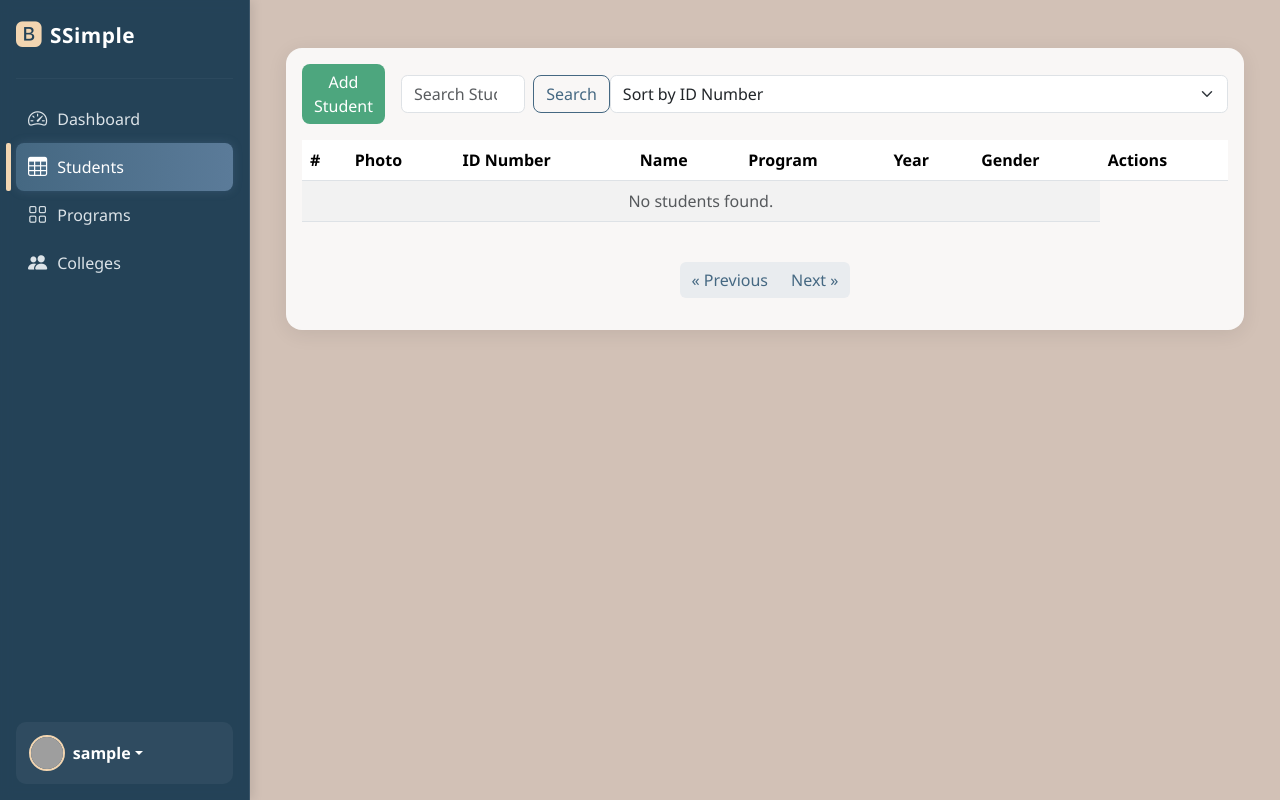
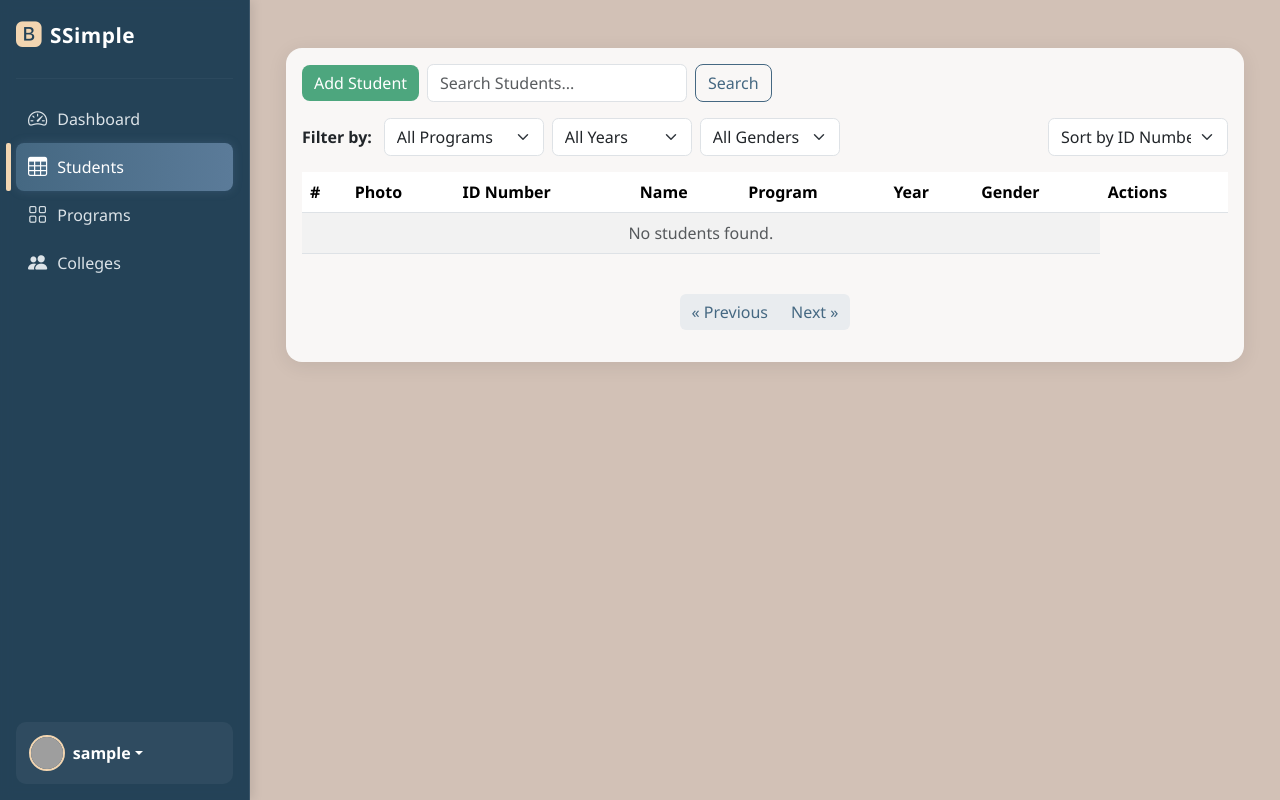
Before and after one commit to NightsProject/SSimple---Web-app, a Flask app: page /students in a window 1280 px wide. Run offline with Flask 3, Linux system fonts and the light colour scheme; the visitor is signed in with stand-in values (Sample User, id 1); data that the repository does not hold is empty; some libraries are stand-ins or nearby versions; grey boxes are pictures that could not be loaded.

Commit message:
add filter functionality

```diff
--- a/app/db_init.py
+++ b/app/db_init.py
@@ -158,7 +158,7 @@ def ready_student_table():
     """
     first_names = ['John', 'Jane', 'Alice', 'Bob', 'Charlie', 'Diana', 'Eve', 'Frank', 'Grace', 'Henry', 'Ivy', 'Jack', 'Kate', 'Liam', 'Mia', 'Noah', 'Olivia', 'Peter', 'Quinn', 'Ryan', 'Sophia', 'Tyler', 'Uma', 'Victor', 'Wendy', 'Xander', 'Yara', 'Zoe']
     last_names = ['Doe', 'Smith', 'Johnson', 'Williams', 'Brown', 'Davis', 'Miller', 'Wilson', 'Moore', 'Taylor', 'Anderson', 'Thomas', 'Jackson', 'White', 'Harris', 'Martin', 'Thompson', 'Garcia', 'Martinez', 'Robinson', 'Clark', 'Rodriguez', 'Lewis', 'Lee', 'Walker', 'Hall', 'Allen', 'Young', 'Hernandez', 'King']
-    year_levels = ['1st Year', '2nd Year', '3rd Year', '4th Year', '5th Year', '6th Year']
+    year_levels = ['1st Year', '2nd Year', '3rd Year', '4th Year', '5th Year']
     programs = ['BSCE', 'BSEE', 'BSME', 'BSCS', 'BSMATH', 'BSPHY', 'BAENG', 'BAHIST', 'BAART']
     genders = ['Male', 'Female', 'Other']
 
@@ -194,7 +194,7 @@ def ready_year_level_table():
     ON CONFLICT (year_level) DO NOTHING
     """
     year_levels = [('1st Year',), ('2nd Year',), ('3rd Year',),
-                   ('4th Year',), ('5th Year',), ('6th Year',)]
+                   ('4th Year',), ('5th Year',)]
     conn = get_connection()
     cur = conn.cursor()
     try:
--- a/app/students/controller.py
+++ b/app/students/controller.py
@@ -14,14 +14,25 @@ def students_list():
     if 'user_id' not in session:
         return redirect(url_for('user.login'))
 
-    # Get search, sort, and pagination parameters
+    # Get search, sort, pagination, and filter parameters
     search = request.args.get('q', '')
     sort_by = request.args.get('sort', 'id')
     page = int(request.args.get('page', 1))
     per_page = int(request.args.get('per_page', 10))
+    program_code_filter = request.args.get('program_code', '')
+    year_filter = request.args.get('year', '')
+    gender_filter = request.args.get('gender', '')
 
-    # Get paginated students list with search and sort applied
-    students_data = Students.get_all(search=search, sort_by=sort_by, page=page, per_page=per_page)
+    # Get paginated students list with search, sort, and filters applied
+    students_data = Students.get_all(
+        search=search,
+        sort_by=sort_by,
+        page=page,
+        per_page=per_page,
+        program_code_filter=program_code_filter if program_code_filter else None,
+        year_filter=year_filter if year_filter else None,
+        gender_filter=gender_filter if gender_filter else None
+    )
     students = students_data['items']
 
     # prepare add/edit form and program choices so modal options are available on page load
@@ -45,6 +56,13 @@ def students_list():
     def url_for_page(page_num):
         args = request.args.copy()
         args['page'] = page_num
+        # Preserve filter parameters in pagination URLs
+        if program_code_filter:
+            args['program_code'] = program_code_filter
+        if year_filter:
+            args['year'] = year_filter
+        if gender_filter:
+            args['gender'] = gender_filter
         return url_for('students.students_list', **args)
 
     prev_url = url_for_page(page - 1) if page > 1 else None
@@ -263,19 +281,30 @@ def delete_student():
 # API Endpoints
 @students_bp.route('/api/students', methods=['GET'])
 def api_list_students():
-    """API endpoint to list students with pagination, search, and sort."""
+    """API endpoint to list students with pagination, search, sort, and filters."""
     if 'user_id' not in session:
         return jsonify({'error': 'Unauthorized'}), 401
 
     try:
-        # Get search, sort, and pagination parameters
+        # Get search, sort, pagination, and filter parameters
         search = request.args.get('q', '')
         sort_by = request.args.get('sort', 'id')
         page = int(request.args.get('page', 1))
         per_page = int(request.args.get('per_page', 10))
+        program_code_filter = request.args.get('program_code', '')
+        year_filter = request.args.get('year', '')
+        gender_filter = request.args.get('gender', '')
 
-        # Get paginated students data
-        students_data = Students.get_all(search=search, sort_by=sort_by, page=page, per_page=per_page)
+        # Get paginated students data with filters
+        students_data = Students.get_all(
+            search=search,
+            sort_by=sort_by,
+            page=page,
+            per_page=per_page,
+            program_code_filter=program_code_filter if program_code_filter else None,
+            year_filter=year_filter if year_filter else None,
+            gender_filter=gender_filter if gender_filter else None
+        )
 
         return jsonify({
             'success': True,
--- a/app/templates/login.html
+++ b/app/templates/login.html
@@ -25,11 +25,9 @@
                     {{ form.password(class="form-control", id="password") }}
                     <div id="password-error" class="text-danger" style="display: none;"></div>
                 </div>
-                <div class="form-check mb-3">
-                    {{ form.remember_me(class="form-check-input") }}
-                    {{ form.remember_me.label(class="form-check-label") }}
+                <div class="d-flex justify-content-center text-center">
+                    <button type="submit" class="btn btn-primary" id="login-btn">Log in</button>
                 </div>
-                <button type="submit" class="btn btn-primary w-100" id="login-btn">Log in</button>
             </form>
             <hr>
             <div class="text-center">
--- a/app/templates/signup.html
+++ b/app/templates/signup.html
@@ -41,7 +41,9 @@
                     <div id="profile_picture-error" class="text-danger" style="display: none;"></div>
                     <small class="form-text text-muted">Optional. Upload a profile picture (JPG, PNG, JPEG only).</small>
                 </div>
-                <button type="submit" class="btn btn-success w-100" id="register-btn">Submit</button>
+                <div class="d-flex justify-content-center text-center">
+                    <button type="submit" class="btn btn-success w-100" id="register-btn">Submit</button>
+                </div>
             </form>
             <hr>
             <div class="text-center">
--- a/app/templates/students.html
+++ b/app/templates/students.html
@@ -5,28 +5,54 @@
   <div class="card">
     <div class="card-body">
 
-  <div class="d-flex justify-content-between align-items-center mb-3">
+  <div class="d-flex justify-content-between align-items-center mb-3 flex-wrap gap-3">
 
-    <!-- Left side: New Student button + Search -->
-    <div class="d-flex align-items-center">
-      <!-- New Student Button (opens modal) -->
-      <button class="btn btn-success me-3" data-bs-toggle="modal" data-bs-target="#addStudentModal" id="addStudentBtn">
+  <!-- Left side: New Student + Search -->
+  <div class="d-flex align-items-center flex-wrap gap-2">
+
+    <!-- Add Student Button -->
+    <button class="btn btn-success" data-bs-toggle="modal" data-bs-target="#addStudentModal" id="addStudentBtn">
       Add Student
     </button>
 
     <!-- Search -->
-      <div class="d-flex" role="search">
-        <input class="form-control me-2"
+    <div class="d-flex align-items-center gap-2">
+      <input class="form-control"
              type="search"
              placeholder="Search Students..."
              id="searchInput"
-              value="">
+             style="width: 260px;">
       <button class="btn btn-outline-primary" type="button" onclick="searchStudents()">Search</button>
     </div>
   </div>
 
+  <!-- Filters -->
+  <div class="d-flex align-items-center flex-wrap gap-2">
+    <span class="fw-bold me-1">Filter by:</span>
+
+    <select class="form-select" id="programFilter" onchange="applyFilters()" style="width: 160px;">
+      <option value="">All Programs</option>
+    </select>
+
+    <select class="form-select" id="yearFilter" onchange="applyFilters()" style="width: 140px;">
+      <option value="">All Years</option>
+      <option value="1st Year">1st Year</option>
+      <option value="2nd Year">2nd Year</option>
+      <option value="3rd Year">3rd Year</option>
+      <option value="4th Year">4th Year</option>
+      <option value="5th Year">5th Year</option>
+    </select>
+
+    <select class="form-select" id="genderFilter" onchange="applyFilters()" style="width: 140px;">
+      <option value="">All Genders</option>
+      <option value="Male">Male</option>
+      <option value="Female">Female</option>
+      <option value="Other">Other</option>
+    </select>
+  </div>
+
   <!-- Sort -->
-    <select class="form-select" id="sortSelect" onchange="sortStudents()">
+  <select class="form-select" id="sortSelect" onchange="sortStudents()" style="width: 180px;">
     <option value="id">Sort by ID Number</option>
     <option value="first_name">Sort by First Name</option>
     <option value="last_name">Sort by Last Name</option>
@@ -34,7 +60,9 @@
     <option value="year">Sort by Year</option>
     <option value="gender">Sort by Gender</option>
   </select>
+
 </div>
+
 
   <!-- Table -->
   <div class="table-responsive">
@@ -303,6 +331,7 @@ function loadPrograms() {
             if (data.success) {
                 programs = data.data.items;
                 populateProgramSelects();
+                populateProgramFilter();
             } else {
                 console.error('Error loading programs:', data.error);
             }
@@ -328,8 +357,29 @@ function populateProgramSelects() {
     });
 }
 
+function populateProgramFilter() {
+    const filterSelect = document.getElementById('programFilter');
+    // Clear existing options except "All Programs"
+    filterSelect.innerHTML = '<option value="">All Programs</option>';
+    programs.forEach(program => {
+        const option = document.createElement('option');
+        option.value = program.code;
+        option.textContent = `${program.code} - ${program.name}`;
+        filterSelect.appendChild(option);
+    });
+}
+
 function loadStudents() {
-    fetch(`/api/students?page=${currentPage}&q=${currentSearch}&sort=${currentSort}&per_page=10`)
+    const programFilter = document.getElementById('programFilter').value;
+    const yearFilter = document.getElementById('yearFilter').value;
+    const genderFilter = document.getElementById('genderFilter').value;
+
+    let url = `/api/students?page=${currentPage}&q=${currentSearch}&sort=${currentSort}&per_page=10`;
+    if (programFilter) url += `&program_code=${encodeURIComponent(programFilter)}`;
+    if (yearFilter) url += `&year=${encodeURIComponent(yearFilter)}`;
+    if (genderFilter) url += `&gender=${encodeURIComponent(genderFilter)}`;
+
+    fetch(url)
         .then(response => response.json())
         .then(data => {
             if (data.success) {
@@ -469,6 +519,11 @@ function searchStudents() {
 
 function sortStudents() {
     currentSort = document.getElementById('sortSelect').value;
+    currentPage = 1;
+    loadStudents();
+}
+
+function applyFilters() {
     currentPage = 1;
     loadStudents();
 }
--- a/app/user/forms.py
+++ b/app/user/forms.py
@@ -15,7 +15,6 @@ class LoginForm(FlaskForm):
         validators=[DataRequired()],
         render_kw={"placeholder": "Enter your password"}
     )
-    remember_me = BooleanField('Remember Me')
     submit = SubmitField("Log in")
 class RegistrationForm(FlaskForm):
     """Simple registration form for the 'New' button."""
```
Also changed, not shown: app/students/models.py (+24 -22 lines), app/templates/colleges.html (+6 -6 lines), app/templates/programs.html (+6 -6 lines). Lines whose indentation alone changed are shown as unchanged.
